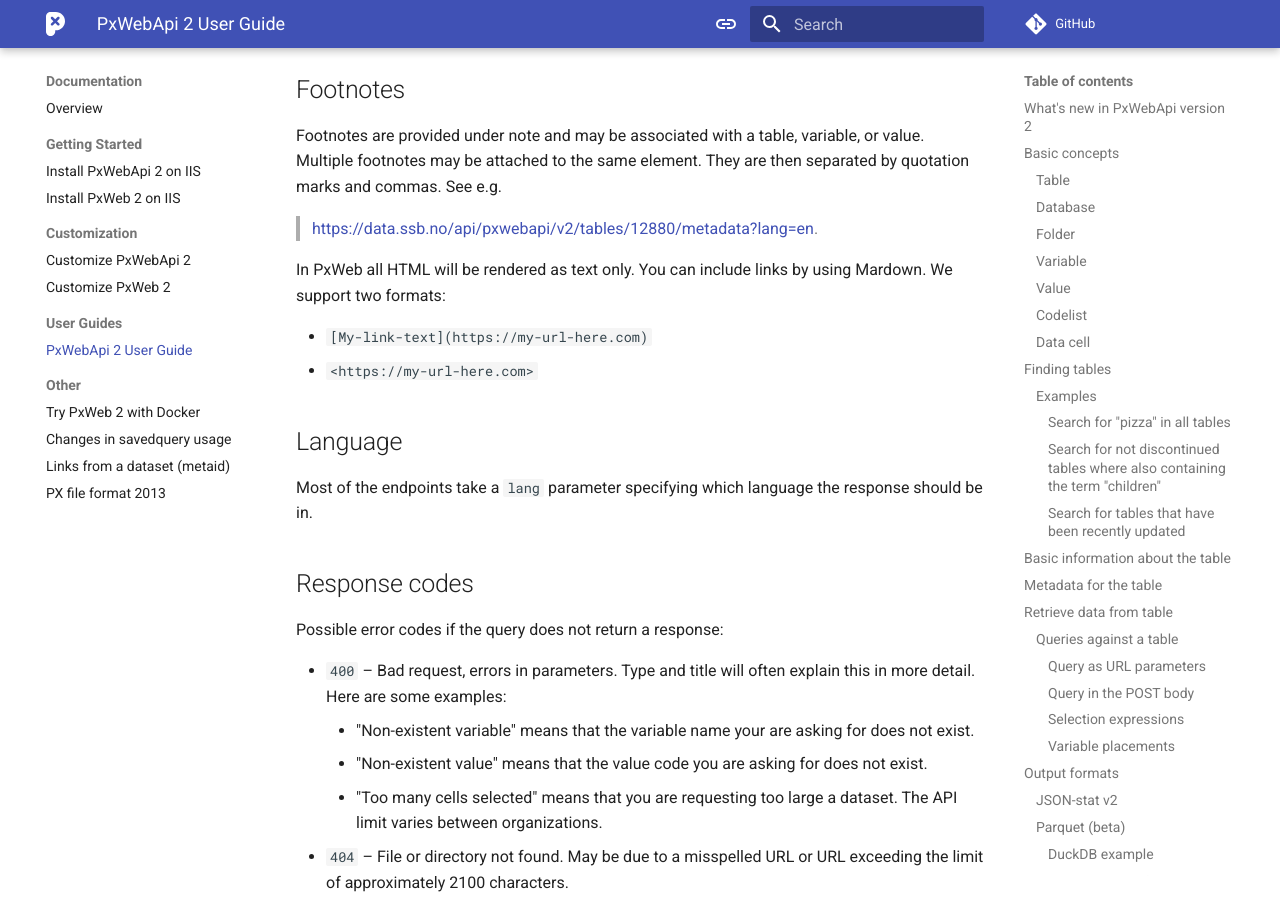
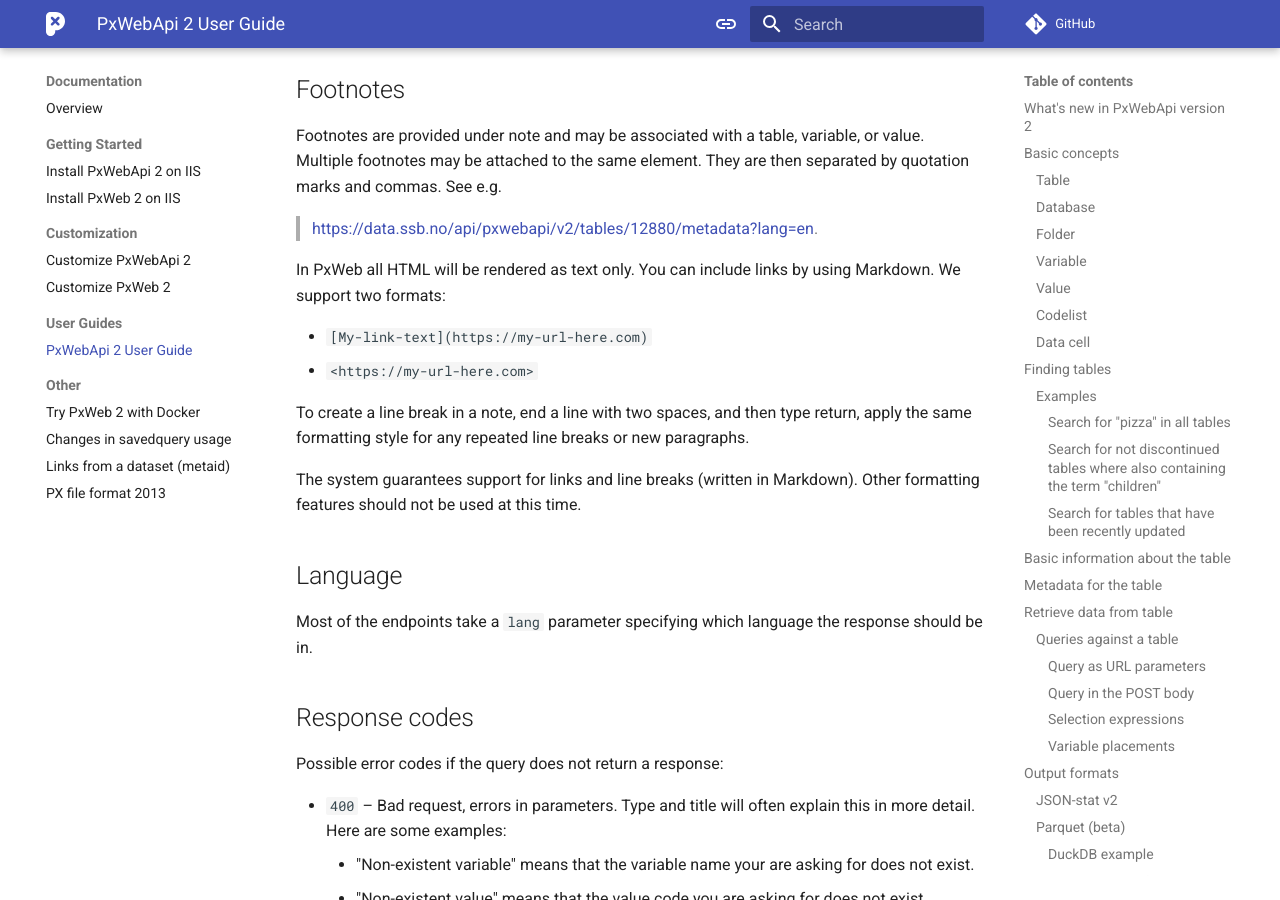
Before and after one commit to PxTools/pxtools.github.io, an MkDocs documentation site: the page built from docs/PxWebApi/documentation/user-guide.md, in a window 1280 px wide and 900 px high, scrolled down 27001 px. Built offline with MkDocs 1.6.1 and Material for MkDocs 9.7.7, drawn with Linux system fonts in a browser that asks for light colours; comment, search, counter and statistics services are not loaded.

Commit message:
Clarify Markdown link formatting and line break usage in user guide

```diff
--- a/docs/PxWebApi/documentation/user-guide.md
+++ b/docs/PxWebApi/documentation/user-guide.md
@@ -1340,10 +1340,14 @@
 
 > <https://data.ssb.no/api/pxwebapi/v2/tables/12880/metadata?lang=en>.
 
-In PxWeb all HTML will be rendered as text only. You can include links by using Mardown. We support two formats:
+In PxWeb all HTML will be rendered as text only. You can include links by using Markdown. We support two formats:
 
 - `[My-link-text](https://my-url-here.com)`
 - `<https://my-url-here.com>`
+
+To create a line break in a note, end a line with two spaces, and then type return, apply the same formatting style for any repeated line breaks or new paragraphs.
+
+The system guarantees support for links and line breaks (written in Markdown). Other formatting features should not be used at this time.
 
 ## Language
 
```
